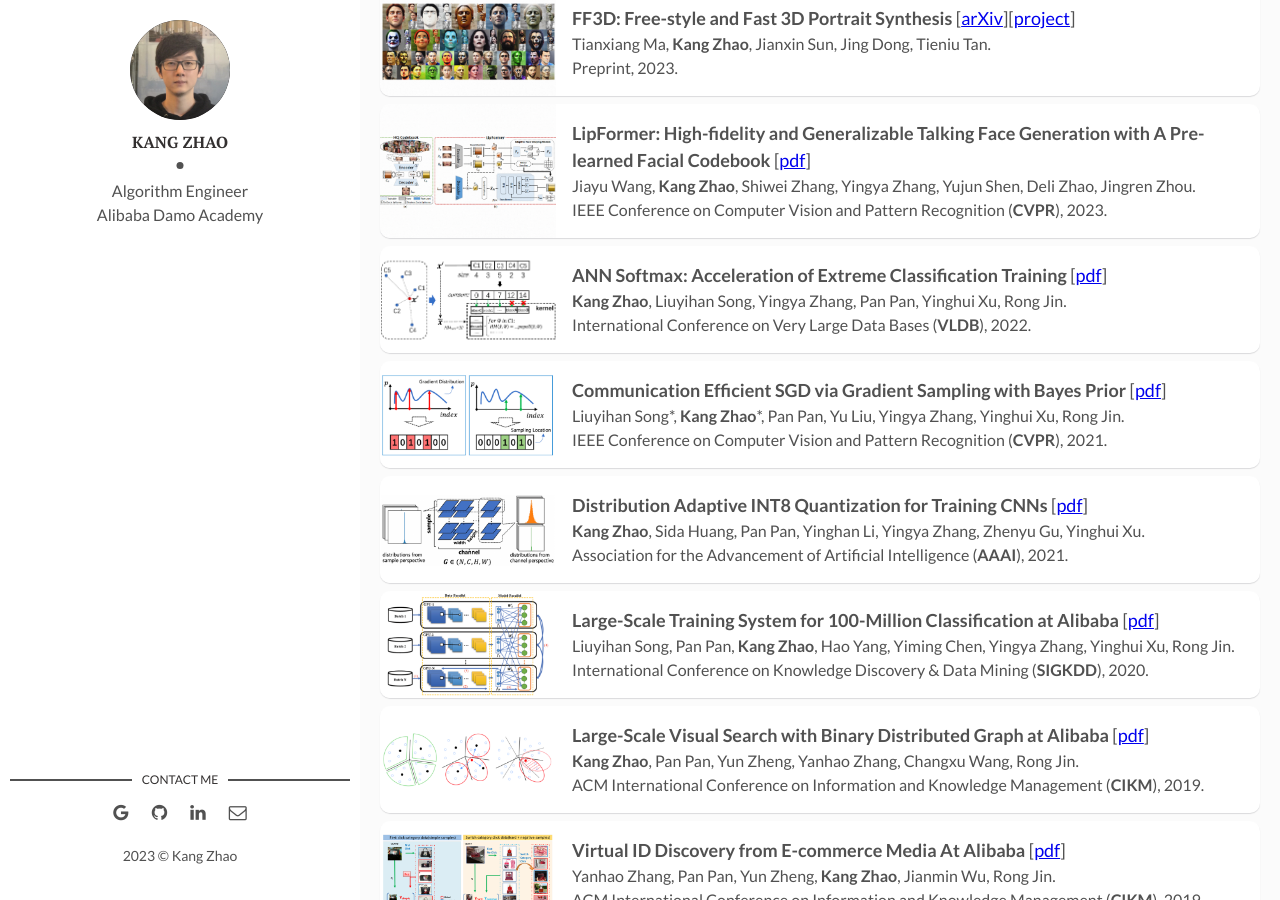
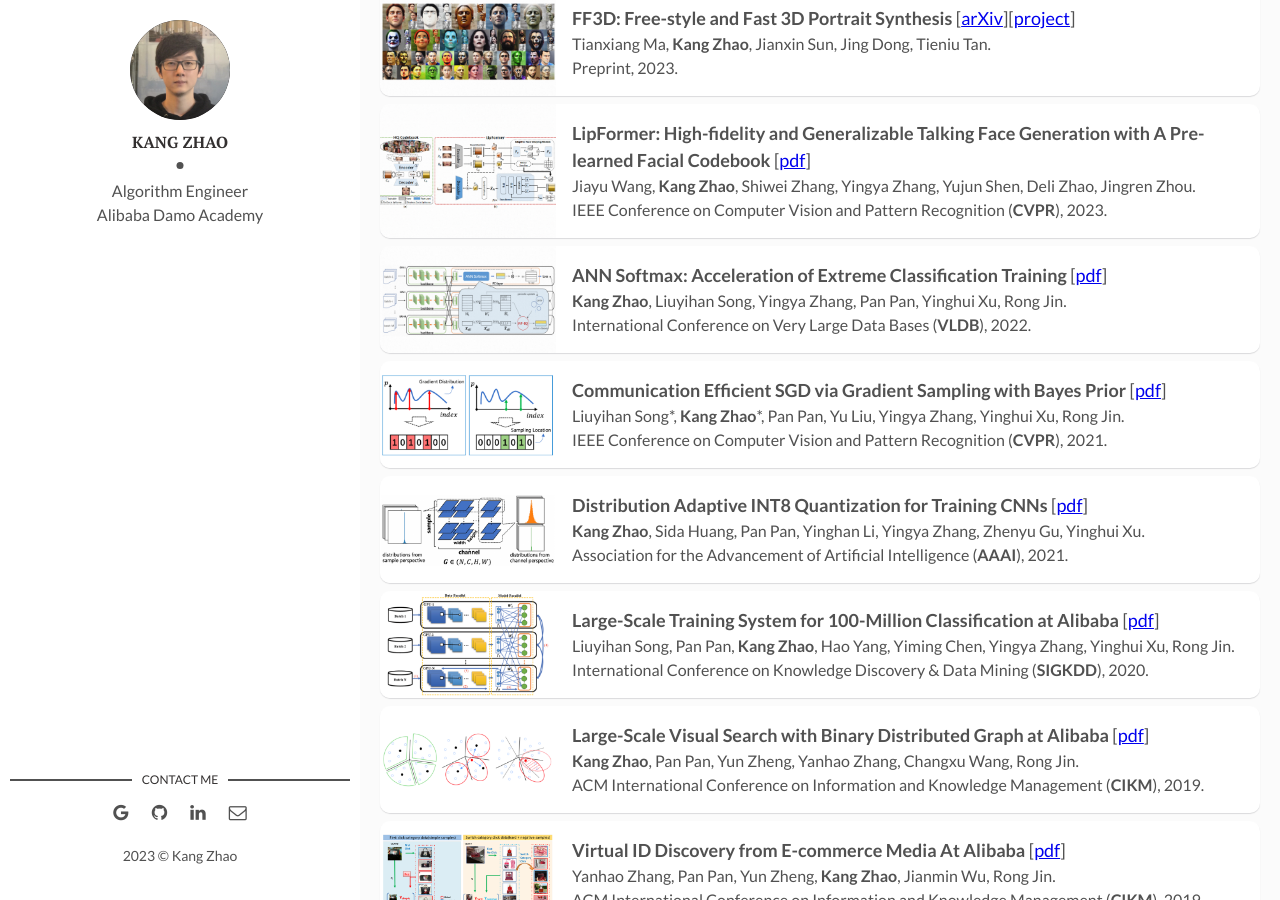
Before and after one commit to kangzhao2/kangzhao2.github.io, a Jekyll site: the page built from index.html, in a window 1280 px wide and 900 px high, scrolled down 539 px. Built offline with Jekyll 4.4.1, drawn with Linux system fonts in a browser that asks for light colours; the list of posts is cut into pages by our own code.

Commit message:
Update index.html
updata image of VLDB2022

```diff
--- a/index.html
+++ b/index.html
@@ -30,7 +30,7 @@ My research interests include large-scale visual search, computer vision and mac
 </article>
 
 <article class="post">
-  <a class="post-thumbnail" style="background-image: url({{"/assets/img/VLDB2022.png"}})"></a>
+  <a class="post-thumbnail" style="background-image: url({{"/assets/img/ANNSoftmax.png"}})"></a>
   <div class="post-content">
     <p><font size="4"><b>ANN Softmax: Acceleration of Extreme Classification Training</b> [<a href="http://vldb.org/pvldb/vol15/p1-zhao.pdf">pdf</a>]</font> <br><b>Kang Zhao</b>, Liuyihan Song, Yingya Zhang, Pan Pan, Yinghui Xu, Rong Jin. <br>International Conference on Very Large Data Bases (<b>VLDB</b>), 2022.</p>
   </div>
```
